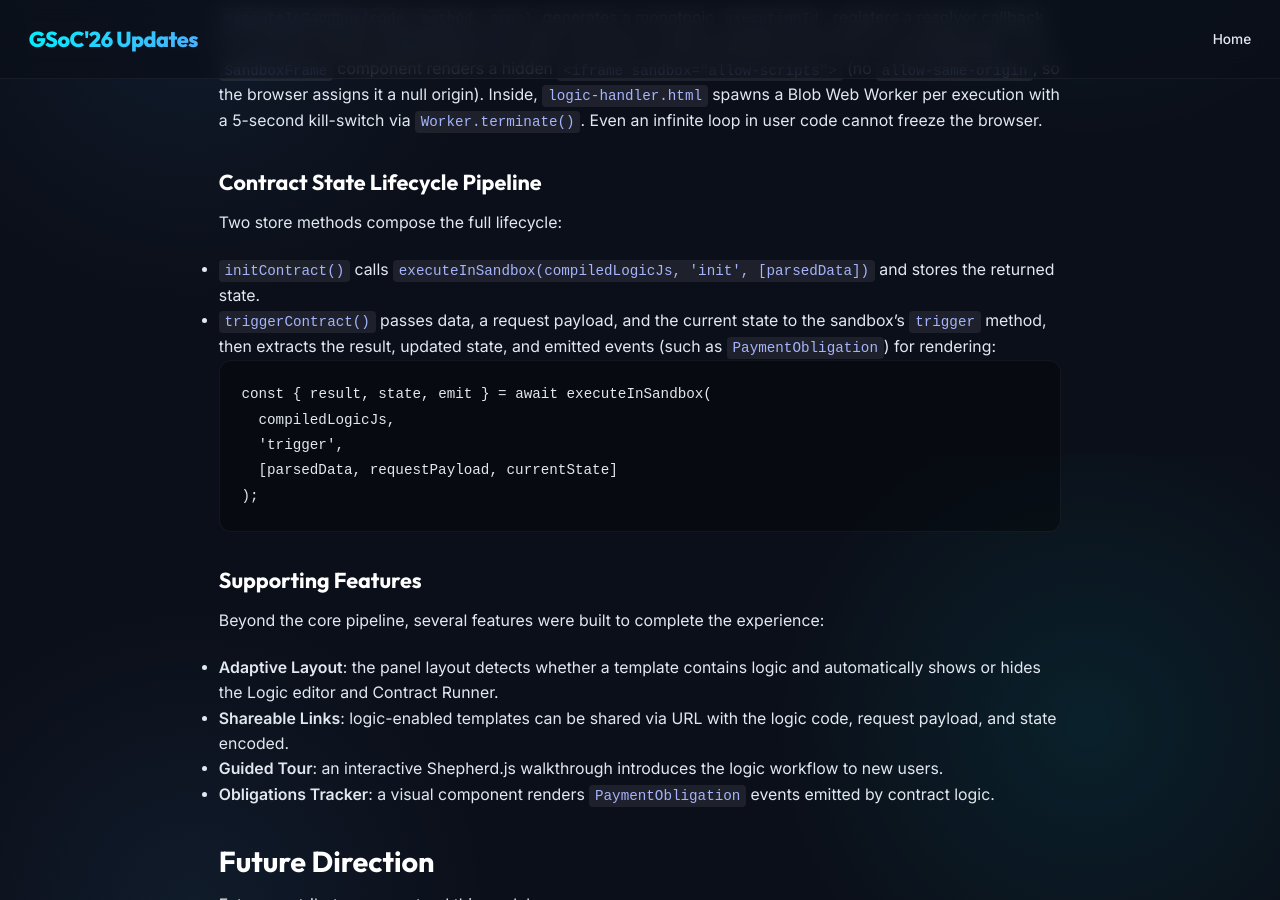
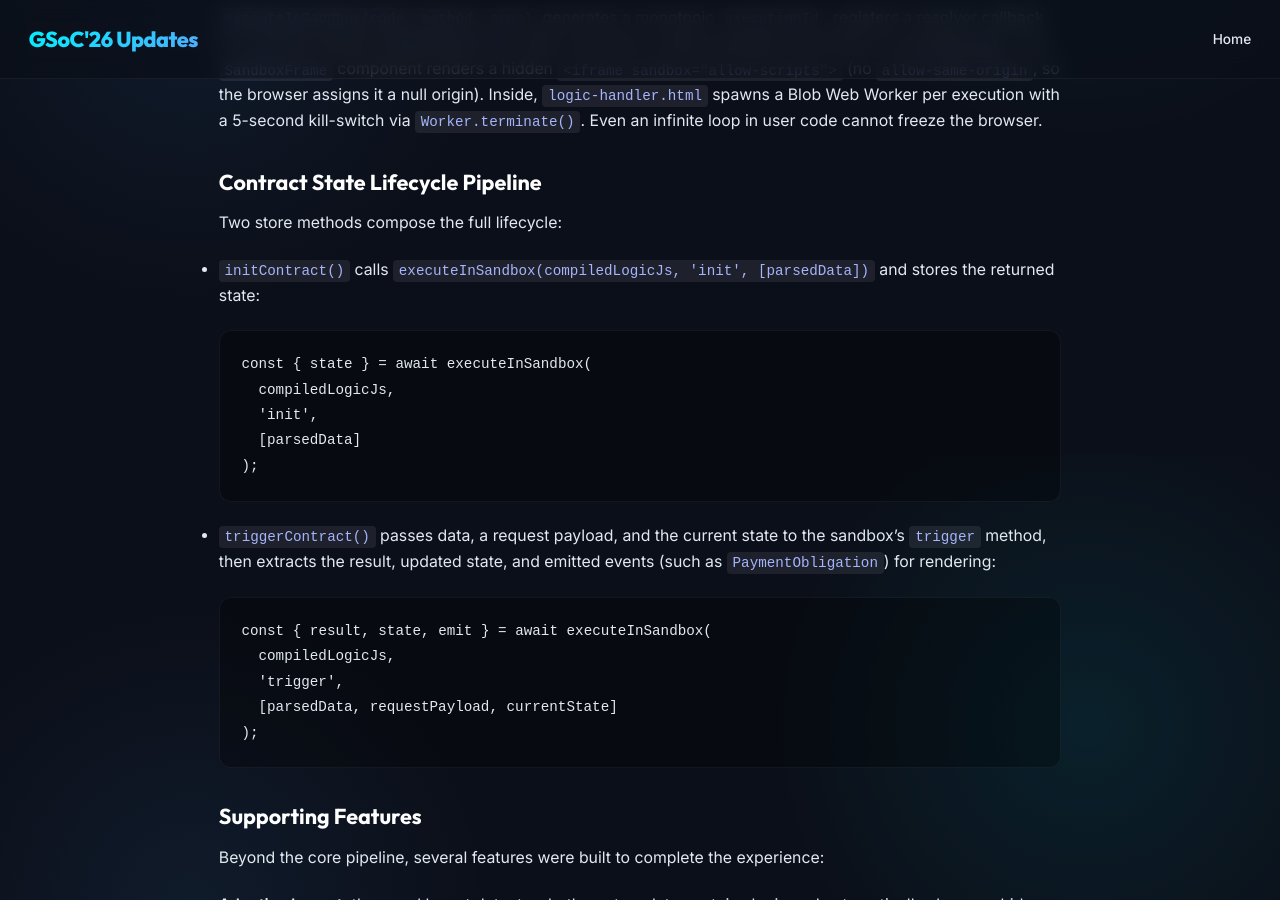
Before and after one commit to 23harshitkumar/23harshitkumar.github.io, a Jekyll site: the page built from _posts/2026-08-21-gsoc-final-submission.md, in a window 1280 px wide and 900 px high, scrolled down 2245 px. Built offline with Jekyll 4.4.1, drawn with Linux system fonts in a browser that asks for light colours.

Commit message:
Add code snippet for initContract

````diff
--- a/_posts/2026-08-21-gsoc-final-submission.md
+++ b/_posts/2026-08-21-gsoc-final-submission.md
@@ -62,7 +62,16 @@ The core design challenge was running arbitrary user code safely without freezin
 
 Two store methods compose the full lifecycle:
 
-- [`initContract()`](https://github.com/accordproject/template-playground/blob/main/src/store/store.ts) calls `executeInSandbox(compiledLogicJs, 'init', [parsedData])` and stores the returned state.
+- [`initContract()`](https://github.com/accordproject/template-playground/blob/main/src/store/store.ts) calls `executeInSandbox(compiledLogicJs, 'init', [parsedData])` and stores the returned state:
+
+  ```js
+  const { state } = await executeInSandbox(
+    compiledLogicJs,
+    'init',
+    [parsedData]
+  );
+  ```
+
 - [`triggerContract()`](https://github.com/accordproject/template-playground/blob/main/src/store/store.ts) passes data, a request payload, and the current state to the sandbox's `trigger` method, then extracts the result, updated state, and emitted events (such as `PaymentObligation`) for rendering:
 
 ```js
````
